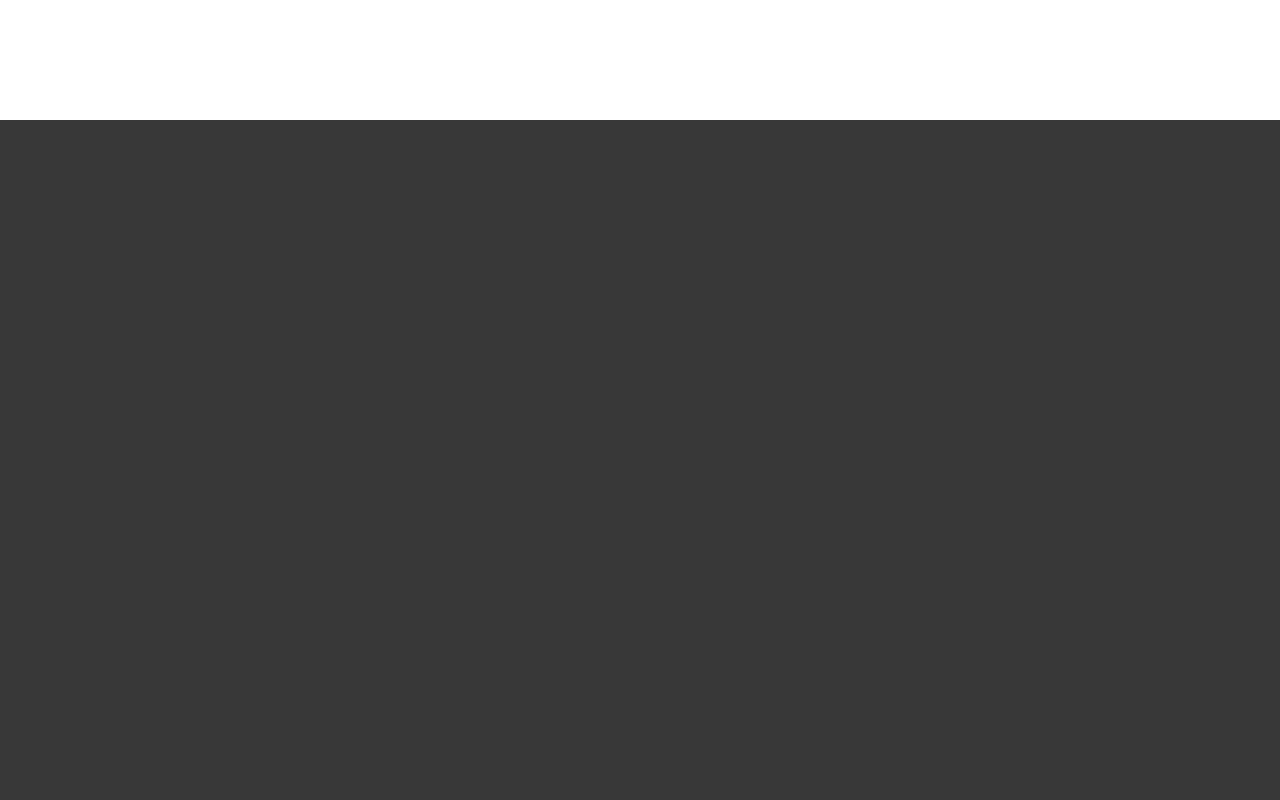
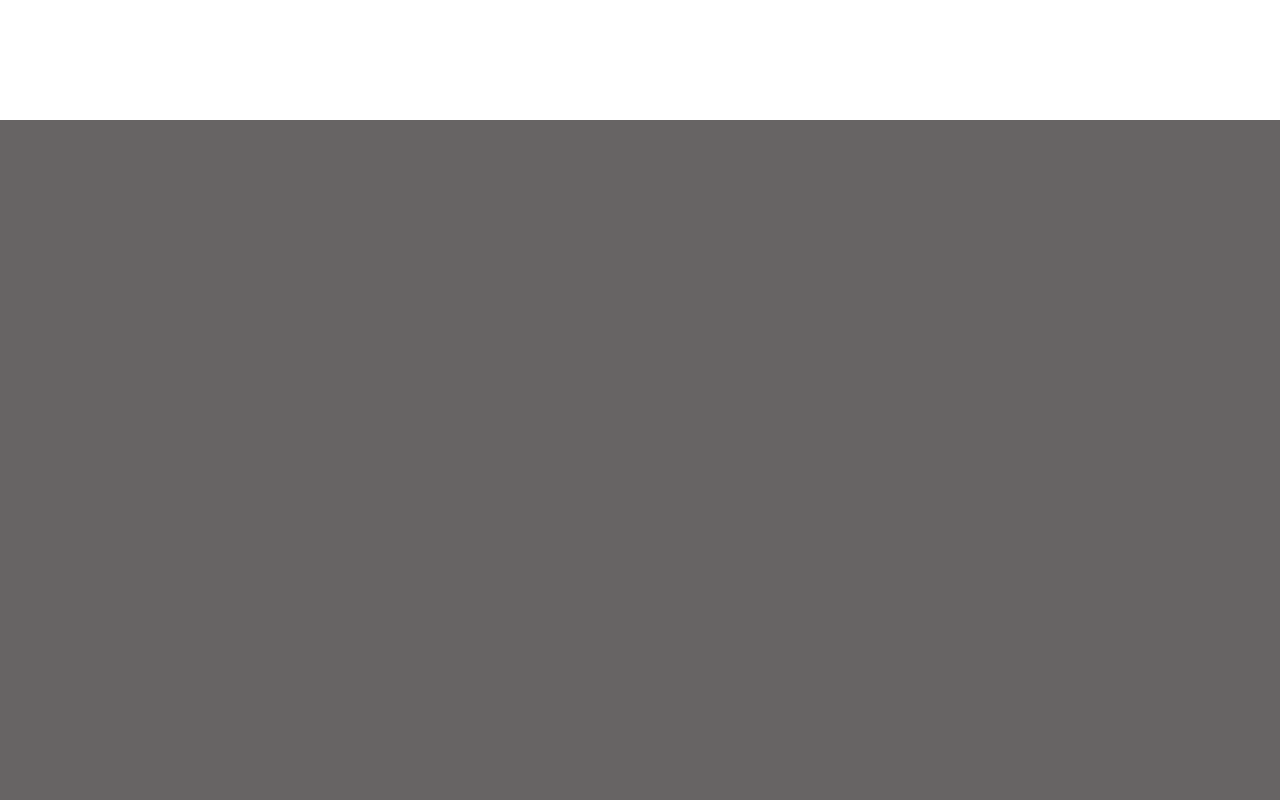
Before and after one commit to khanNameera17/Portfolio, a Next.js app: page / in a window 1280 px wide. Shown: the part 2760-3560 px from the top of the page. Built offline with nearby package versions, Linux system fonts and the light colour scheme; a web font is replaced by a local one.

Commit message:
project backround color and height change

```diff
--- a/src/components/projects/scrollStack/index.jsx
+++ b/src/components/projects/scrollStack/index.jsx
@@ -64,7 +64,7 @@ export default function ScrollStackProjects({ projects = defaultProjects }) {
   return (
     <section
       className="scrollStackContainer"
-      style={{ height: `${projects.length * 50}vh` }}
+      style={{ height: `${projects.length * 40}vh` }}
       ref={containerRef}
     >
       {projects.map((p, i) => (
--- a/src/components/projects/scrollStack/style.scss
+++ b/src/components/projects/scrollStack/style.scss
@@ -1,11 +1,11 @@
 .scrollStackContainer {
  position: relative;
- background-color: #383838;
+ background-color: #676464;
 }
 
 .projectCard {
  position: absolute;
- top: 30%;
+ top: 40%;
  left: 50%;
  transform: translate(-50%, -50%);
  width: 90%; /* wider */
```
